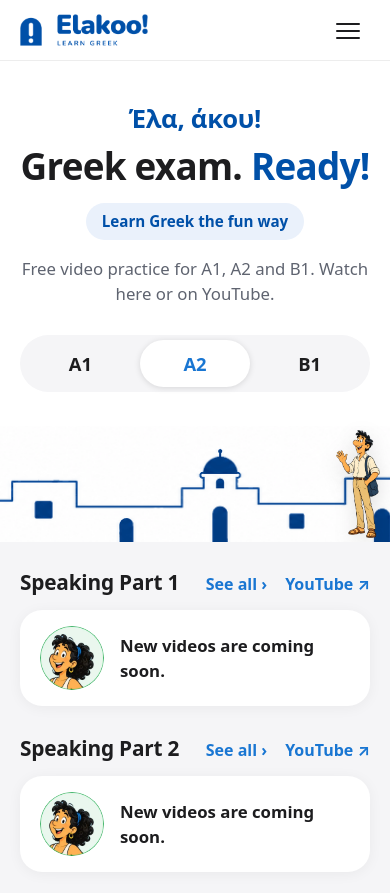
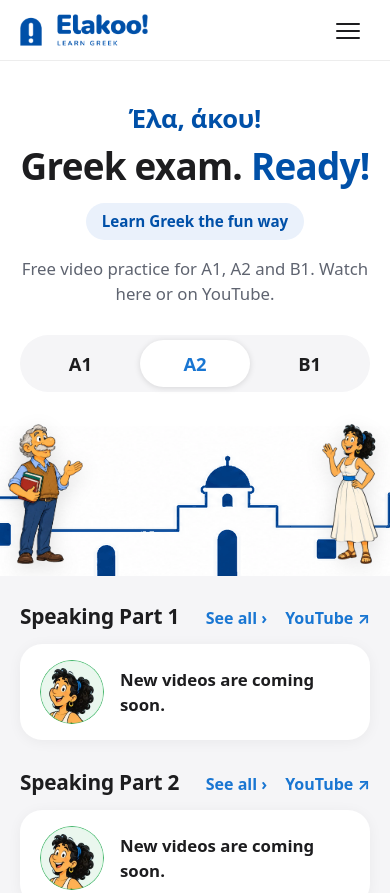
Before and after one commit to buninvik-cy/Elakoo, an Astro site: page / in a window 390 px wide. Shown: the top 893 px of the page. Built offline with nearby package versions, Linux system fonts and the light colour scheme; Astro itself is replaced by a stand-in of ours.

Commit message:
Phones/tablets: same characters as desktop (teacher left, Maria right) on the skyline
Co-Authored-By: Claude Opus 5.5 <noreply@anthropic.com>
Claude-Session: https://claude.ai/code/session_01W4qN8obkWdDhzzwc8AaMab

```diff
--- a/src/styles/global.css
+++ b/src/styles/global.css
@@ -448,3 +448,18 @@ a { color: var(--blue); }
 .ela { margin: 0; color: var(--blue); font-family: 'Manrope Variable', var(--font); font-weight: 800; font-size: clamp(1.6rem, 3.6vw, 2.4rem); letter-spacing: -.01em; line-height: 1.1; }
 .ela-sm { font-size: clamp(1.2rem, 2.6vw, 1.6rem); }
 .hero .slogan { margin-top: 4px; }
+/* Tablet/phone: same characters as on desktop (teacher left, Maria right), standing on the skyline strip below the capsule */
+@media (max-width: 1000px) {
+  .char-phone { display: none !important; }
+  .char-left, .char-right { display: block; width: auto; bottom: 6px; }
+  .char-left { left: 14px; height: 170px; }
+  .char-right { right: 18px; height: 170px; }
+  .skyline { height: 180px; }
+}
+@media (max-width: 560px) {
+  .char-left { left: 8px; height: 140px; }
+  .char-right { right: 12px; height: 140px; }
+  .skyline { height: 150px; }
+}
+@media (max-width: 1000px) { .char-left, .char-right { bottom: 16px; } }
+@media (max-width: 560px) { .char-left, .char-right { bottom: 12px; } }
```
